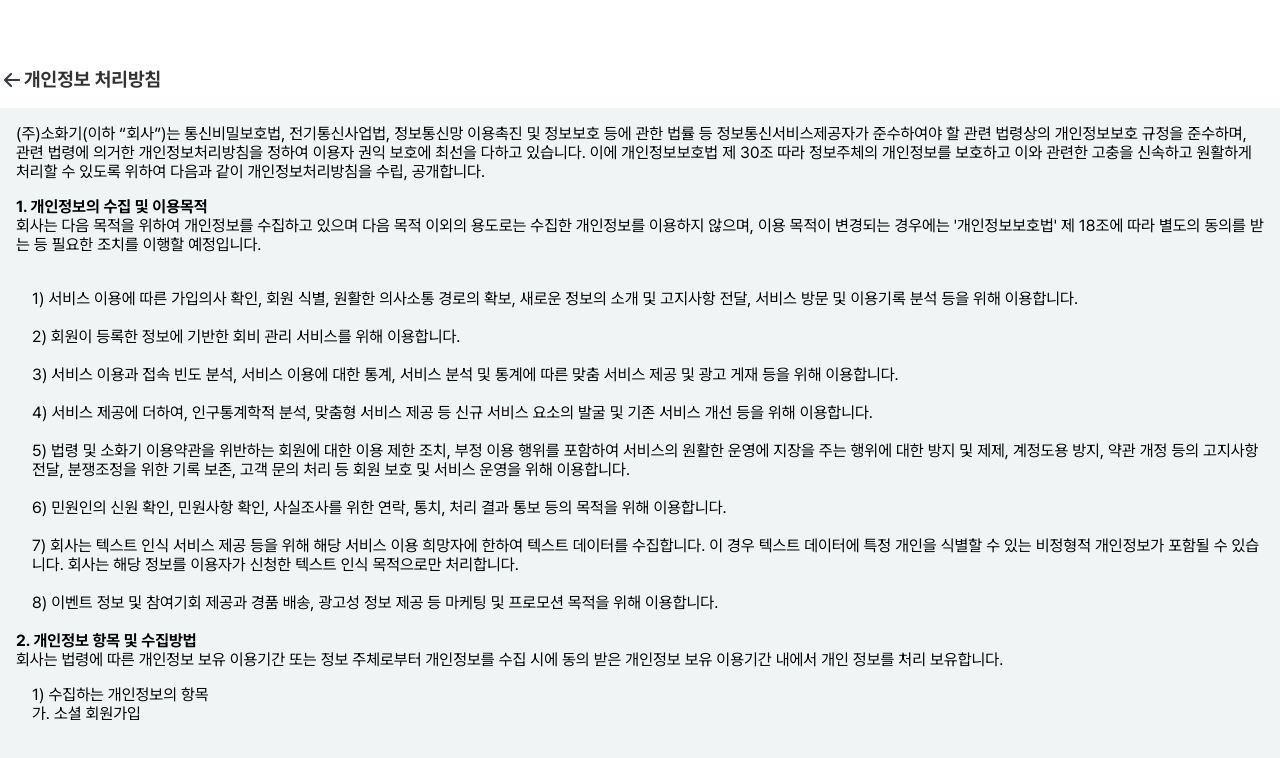
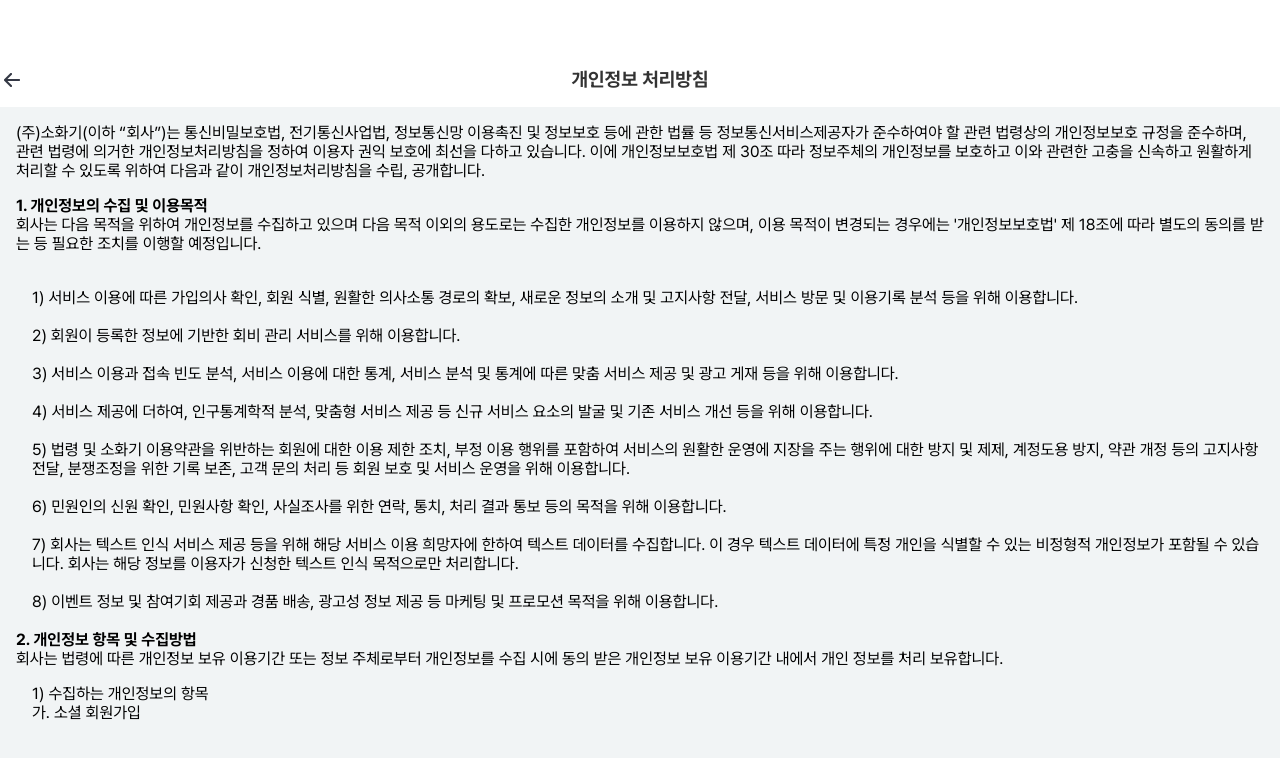
Before and after one commit to scheduler-SoHwaGi/sohawgi_Front, a React (Create React App) app: page /info/privacy in a window 1280 px wide. Shown: the top 758 px of the page. Built offline with nearby package versions, Linux system fonts and the light colour scheme; no server answers.

Commit message:
feat: 약관 상단 수정

```diff
--- a/src/pages/TermPage/Component/HeadTitle/index.tsx
+++ b/src/pages/TermPage/Component/HeadTitle/index.tsx
@@ -17,6 +17,12 @@
   width: 100%;
 `;
 
+const StyledTitleComponent = styled.div`
+  display: flex;
+  justify-content: space-around;
+  width: 100%;
+`;
+
 const StyledTitleText = styled.div`
   height: 100%;
   font-size: 1.2rem;
@@ -25,14 +31,18 @@
 const LeftArrow = styled.img`
   width: 24px;
   height: 24px;
+  position: absolute;
+  left: 0;
 `;
 
 function HeadTitle({ headTitle }: Term) {
   const navigate = useNavigate();
   return (
     <StyledTitle>
-      <LeftArrow src={arrow} alt={'arrow '} onClick={() => navigate(-1)} />
-      <StyledTitleText>{headTitle} </StyledTitleText>
+      <StyledTitleComponent>
+        <LeftArrow src={arrow} alt={'arrow '} onClick={() => navigate(-1)} />
+        <StyledTitleText>{headTitle} </StyledTitleText>
+      </StyledTitleComponent>
     </StyledTitle>
   );
 }
--- a/src/pages/TermPage/UsePolicyPage/index.tsx
+++ b/src/pages/TermPage/UsePolicyPage/index.tsx
@@ -7,6 +7,7 @@
   display: flex;
   flex-direction: column;
 `;
+
 const StyledPrivacyPageContainer = styled.div`
   display: flex;
   flex-direction: column;
@@ -18,7 +19,6 @@
   return (
     <StyledPrivacyContainer>
       <HeadTitle headTitle={'서비스 이용약관'} />
-
       <StyledPrivacyPageContainer>
         <BodyContent title={'제 1조 목적'}>
           본 약관은 (주)소화기(이하 “회사”)가 제공하는 소화기 서비스의 이용과
--- a/src/pages/TermPage/UserPrivacyPage/index.tsx
+++ b/src/pages/TermPage/UserPrivacyPage/index.tsx
@@ -21,7 +21,6 @@
   return (
     <StyledPrivacyContainer>
       <HeadTitle headTitle={'개인정보 처리방침'} />
-
       <StyledPrivacyPageContainer>
         <PolicyContainer>
           <BodyContent title={''}>
```
